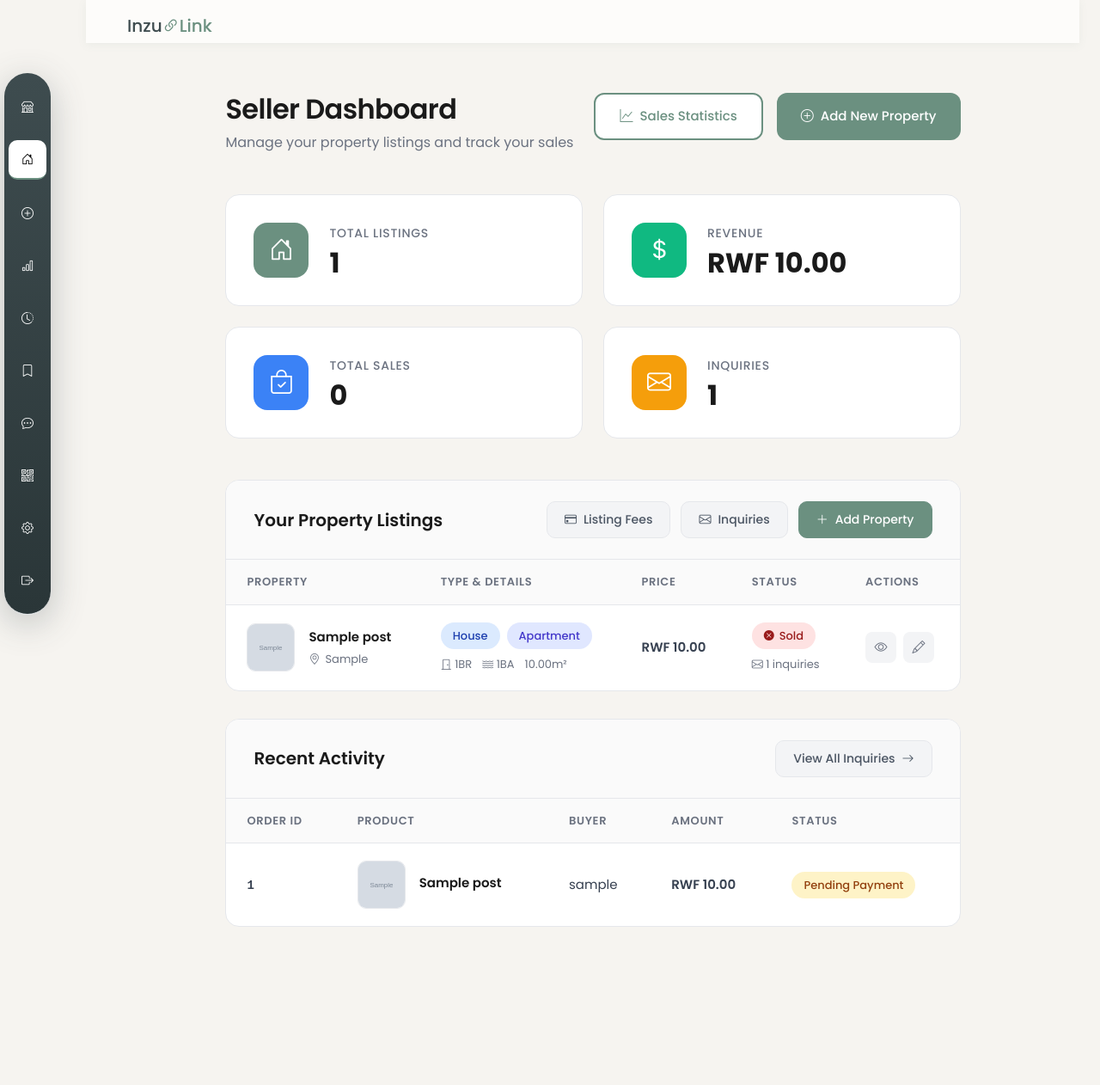
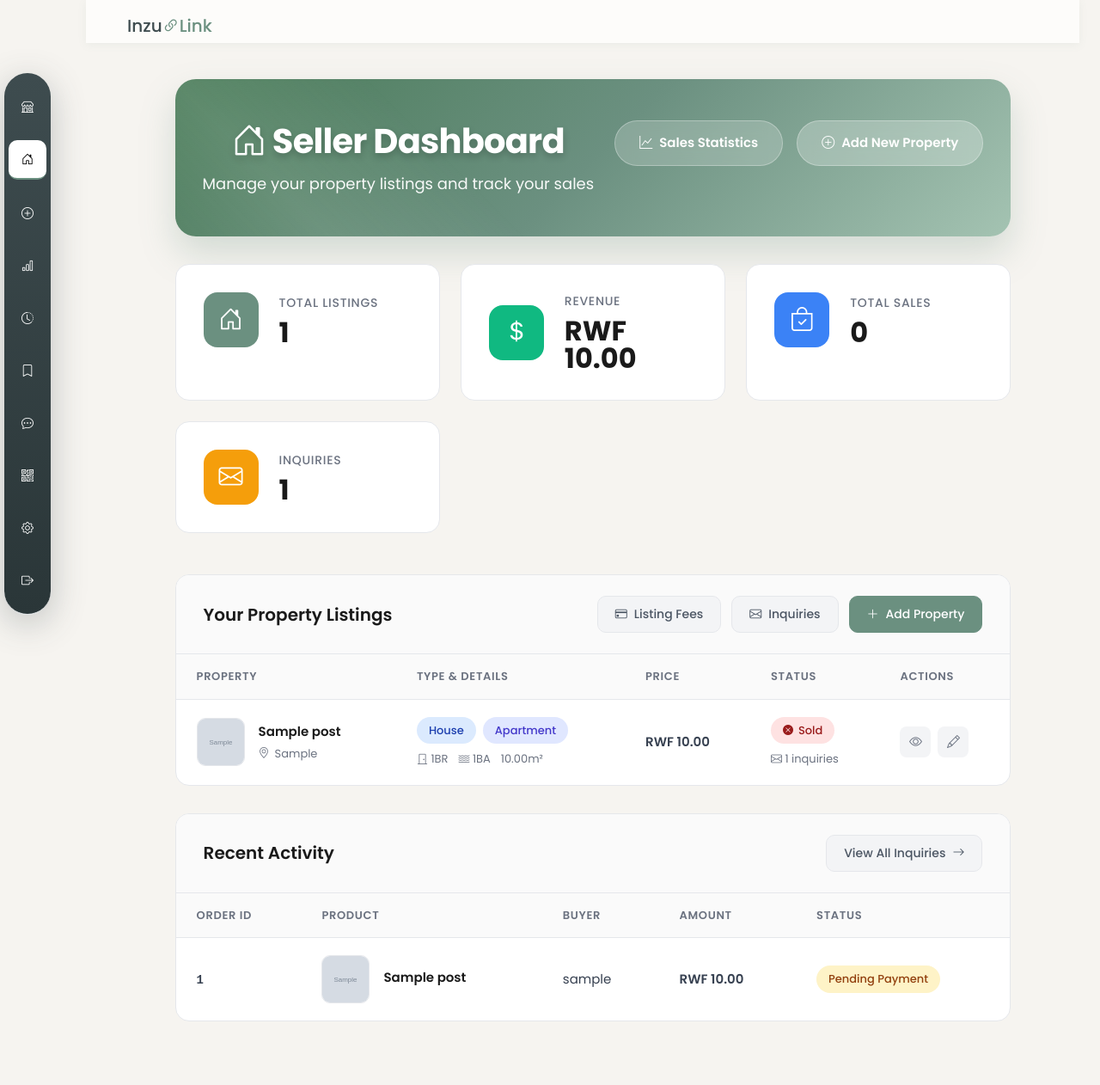
Before and after one commit to hirwacedric123/inzu_link, a Django app: page /auth/vendor-dashboard/ in a window 1280 px wide. Shown: the whole page at 86% size. Before the commit the page ends 1078 px from the top, so only its background shows below. Run offline with Django 5.2, Linux system fonts and the light colour scheme; a user stored in the database is signed in; tables that the repository leaves empty hold one stand-in row (values such as "Sample post"); grey boxes marked "Sample" are stand-in pictures.

Commit message:
Update remaining templates with modern UI
- Added shimmer header to vendor_dashboard.html
- Enhanced pay_listing_fee.html with shimmer effect
- Updated settings.html nav-header with shimmer animation
- Improved button styles to match design system
- All major templates now have consistent modern UI

```diff
--- a/authentication/templates/authentication/vendor_dashboard.html
+++ b/authentication/templates/authentication/vendor_dashboard.html
@@ -9,32 +9,61 @@
     .dashboard-container {
         max-width: 1600px;
         margin: 0 auto;
-        padding: 3rem 2rem;
-        background: #F6F4F0;
-        min-height: 100vh;
+        padding: 2rem;
+        min-height: calc(100vh - 100px);
     }
 
-    /* Header Section */
+    /* Header Section with shimmer */
     .dashboard-header {
+        text-align: center;
+        margin-bottom: 2rem;
+        background: linear-gradient(135deg, #4A7C59 0%, #6B9080 50%, #A4C3B2 100%);
+        color: white;
+        padding: 3rem 2rem;
+        border-radius: 24px;
+        box-shadow: 0 20px 40px rgba(107, 144, 128, 0.25);
+        position: relative;
+        overflow: hidden;
+    }
+
+    .dashboard-header::before {
+        content: '';
+        position: absolute;
+        top: 0;
+        left: 0;
+        right: 0;
+        bottom: 0;
+        background: linear-gradient(45deg, transparent 30%, rgba(255,255,255,0.1) 50%, transparent 70%);
+        animation: shimmer 3s infinite;
+    }
+
+    @keyframes shimmer {
+        0% { transform: translateX(-100%); }
+        100% { transform: translateX(100%); }
+    }
+
+    .header-content-wrapper {
+        position: relative;
+        z-index: 1;
         display: flex;
         justify-content: space-between;
         align-items: flex-start;
-        margin-bottom: 3rem;
         flex-wrap: wrap;
         gap: 1.5rem;
     }
 
     .header-content h1 {
-        font-size: 2rem;
-        font-weight: 600;
-        color: #1a1a1a;
-        margin-bottom: 0.5rem;
+        font-size: 2.5rem;
+        font-weight: 800;
+        color: white;
+        margin-bottom: 0.75rem;
+        text-shadow: 0 4px 8px rgba(0,0,0,0.2);
         letter-spacing: -0.02em;
     }
 
     .header-content p {
-        font-size: 1rem;
-        color: #6B7280;
+        font-size: 1.125rem;
+        opacity: 0.95;
         margin: 0;
     }
 
@@ -49,20 +78,21 @@
         align-items: center;
         gap: 0.5rem;
         padding: 0.875rem 1.75rem;
-        background: #6B9080;
+        background: rgba(255, 255, 255, 0.25);
+        backdrop-filter: blur(10px);
         color: white;
-        border-radius: 12px;
+        border-radius: 100px;
         text-decoration: none;
-        font-weight: 500;
+        font-weight: 600;
         font-size: 0.938rem;
-        transition: all 0.2s ease;
-        border: none;
+        transition: all 0.3s ease;
+        border: 1px solid rgba(255, 255, 255, 0.3);
     }
 
     .btn-primary-action:hover {
-        background: #4A7C59;
+        background: rgba(255, 255, 255, 0.35);
         transform: translateY(-2px);
-        box-shadow: 0 8px 20px rgba(107, 144, 128, 0.3);
+        box-shadow: 0 4px 12px rgba(0, 0, 0, 0.2);
         color: white;
     }
 
@@ -71,21 +101,22 @@
         align-items: center;
         gap: 0.5rem;
         padding: 0.875rem 1.75rem;
-        background: white;
-        color: #6B9080;
-        border: 2px solid #6B9080;
-        border-radius: 12px;
+        background: rgba(255, 255, 255, 0.2);
+        backdrop-filter: blur(10px);
+        color: white;
+        border: 1px solid rgba(255, 255, 255, 0.3);
+        border-radius: 100px;
         text-decoration: none;
-        font-weight: 500;
+        font-weight: 600;
         font-size: 0.938rem;
-        transition: all 0.2s ease;
+        transition: all 0.3s ease;
     }
 
     .btn-secondary-action:hover {
-        background: #6B9080;
+        background: rgba(255, 255, 255, 0.3);
         color: white;
         transform: translateY(-2px);
-        box-shadow: 0 8px 20px rgba(107, 144, 128, 0.3);
+        box-shadow: 0 4px 12px rgba(0, 0, 0, 0.2);
     }
 
     /* Alert Banner */
@@ -659,8 +690,9 @@
 <div class="dashboard-container">
     <!-- Header -->
     <div class="dashboard-header">
+        <div class="header-content-wrapper">
             <div class="header-content">
-            <h1>Seller Dashboard</h1>
+                <h1><i class="bi bi-house-door"></i> Seller Dashboard</h1>
                 <p>Manage your property listings and track your sales</p>
             </div>
             <div class="header-actions">
@@ -672,6 +704,7 @@
                     <i class="bi bi-plus-circle"></i>
                     Add New Property
                 </a>
+            </div>
         </div>
     </div>
 
```
Also changed, not shown: authentication/templates/authentication/pay_listing_fee.html (+36 -9 lines), authentication/templates/authentication/settings.html (+23 -0 lines). Lines whose indentation alone changed are shown as unchanged.
